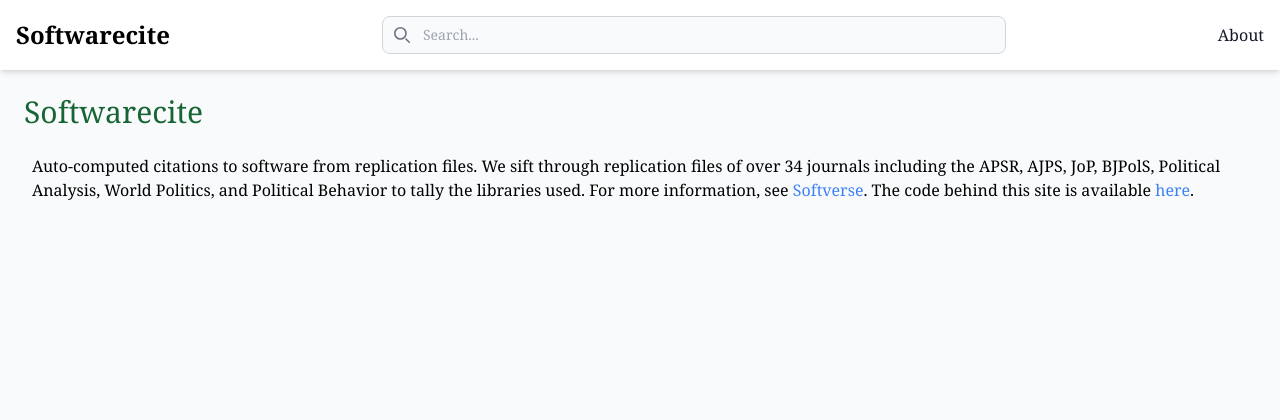
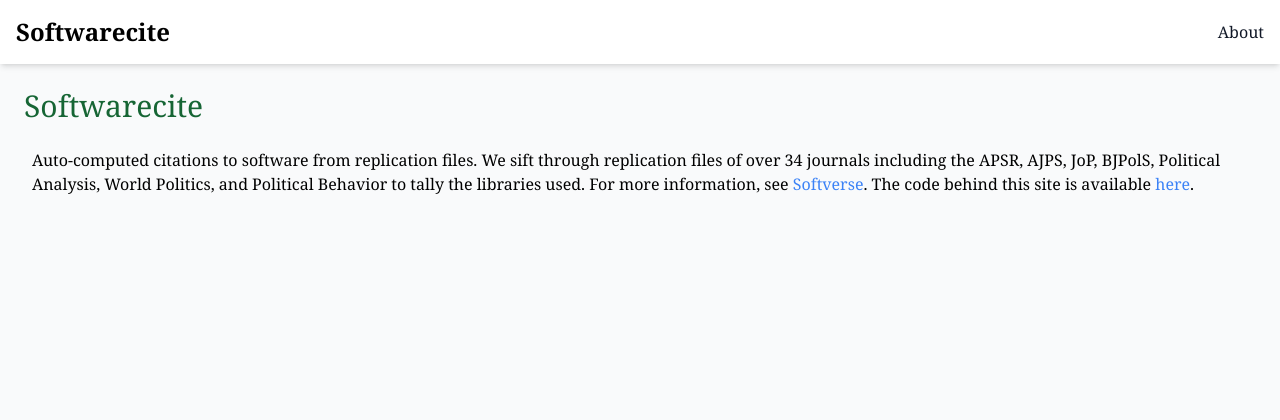
Before and after one commit to recite/softwarecite.com, a Django app: page / in a window 1280 px wide. Shown: the top 420 px of the page. Run offline with Django 5.2, Linux system fonts and the light colour scheme; some libraries are stand-ins or nearby versions.

Commit message:
hide search box in base template if on the home page

```diff
--- a/softwarecite/front/templates/base.html
+++ b/softwarecite/front/templates/base.html
@@ -28,6 +28,7 @@
 				<span class="self-center text-2xl font-semibold whitespace-nowrap dark:text-white">Softwarecite</span>
 			</a>
 			<div class="flex md:w-1/2 md:order-1">
+				{% if request.path != '/' %}
 				<button id="search-toggle" type="button" data-collapse-toggle="navbar-search"
 					aria-controls="navbar-search" aria-expanded="false"
 					class="md:hidden text-gray-500 dark:text-gray-400 hover:bg-gray-100 dark:hover:bg-gray-700 focus:outline-none focus:ring-4 focus:ring-gray-200 dark:focus:ring-gray-700 rounded-lg text-sm p-2.5 mr-1">
@@ -49,8 +50,9 @@
 					</div>
 					<input type="text" id="search-navbar"
 						class="block w-full p-2 pl-10 text-sm text-gray-900 border border-gray-300 rounded-lg bg-gray-50 focus:ring-blue-500 focus:border-blue-500 dark:bg-gray-700 dark:border-gray-600 dark:placeholder-gray-400 dark:text-white dark:focus:ring-blue-500 dark:focus:border-blue-500"
-						placeholder="Search...">
+						placeholder="Search a Python or R package name...">
 				</div>
+				{% endif %}
 				<button id="navbar-toggle" data-collapse-toggle="navbar-search" type="button"
 					class="inline-flex items-center p-2 w-10 h-10 justify-center text-sm text-gray-500 rounded-lg md:hidden hover:bg-gray-100 focus:outline-none focus:ring-2 focus:ring-gray-200 dark:text-gray-400 dark:hover:bg-gray-700 dark:focus:ring-gray-600"
 					aria-controls="navbar-search" aria-expanded="false">
@@ -63,6 +65,7 @@
 				</button>
 			</div>
 			<div class="items-center justify-between hidden w-full md:flex md:w-auto md:order-2" id="navbar-search">
+				{% if request.path != '/' %}
 				<div class="relative mt-3 md:hidden">
 					<div class="absolute inset-y-0 left-0 flex items-center pl-3 pointer-events-none">
 						<svg class="w-4 h-4 text-gray-500 dark:text-gray-400" aria-hidden="true"
@@ -73,13 +76,11 @@
 					</div>
 					<input type="text" id="search-navbar"
 						class="block w-full p-2 pl-10 text-sm text-gray-900 border border-gray-300 rounded-lg bg-gray-50 focus:ring-blue-500 focus:border-blue-500 dark:bg-gray-700 dark:border-gray-600 dark:placeholder-gray-400 dark:text-white dark:focus:ring-blue-500 dark:focus:border-blue-500"
-						placeholder="Search...">
+						placeholder="Search a Python or R package name...">
 				</div>
+				{% endif %}
 				<ul
 					class="flex flex-col p-4 md:p-0 mt-4 font-medium border border-gray-100 rounded-lg bg-gray-50 md:flex-row md:space-x-8 md:mt-0 md:border-0 md:bg-white dark:bg-gray-800 md:dark:bg-gray-900 dark:border-gray-700">
-					<!--<li>
-					<a href="#" class="block py-2 pl-3 pr-4 text-white bg-blue-700 rounded md:bg-transparent md:text-blue-700 md:p-0 md:dark:text-blue-500" aria-current="page">Home</a>
-				  </li>-->
 					<li>
 						<a href="{% url 'about_view' %}"
 							class="block py-2 pl-3 pr-4 text-gray-900 rounded hover:bg-gray-100 md:hover:bg-transparent md:hover:text-blue-700 md:p-0 md:dark:hover:text-blue-500 dark:text-white dark:hover:bg-gray-700 dark:hover:text-white md:dark:hover:bg-transparent dark:border-gray-700">About</a>
@@ -113,9 +114,11 @@
 			const menu = document.getElementById('navbar-search');
 			const inputs = document.querySelectorAll('#search-navbar');
 
-			searchButton.addEventListener('click', function () {
-				menu.classList.toggle('hidden');
-			});
+			if (searchButton != null) {
+				searchButton.addEventListener('click', function () {
+					menu.classList.toggle('hidden');
+				});
+			}
 
 			button.addEventListener('click', function () {
 				menu.classList.toggle('hidden');
```
